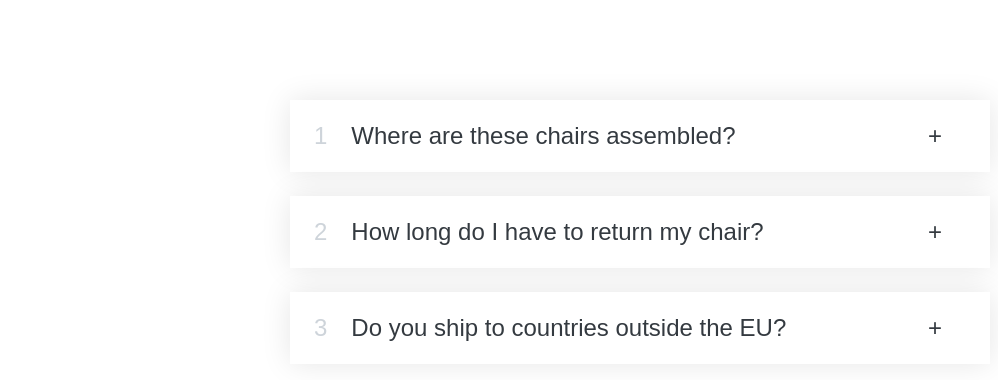
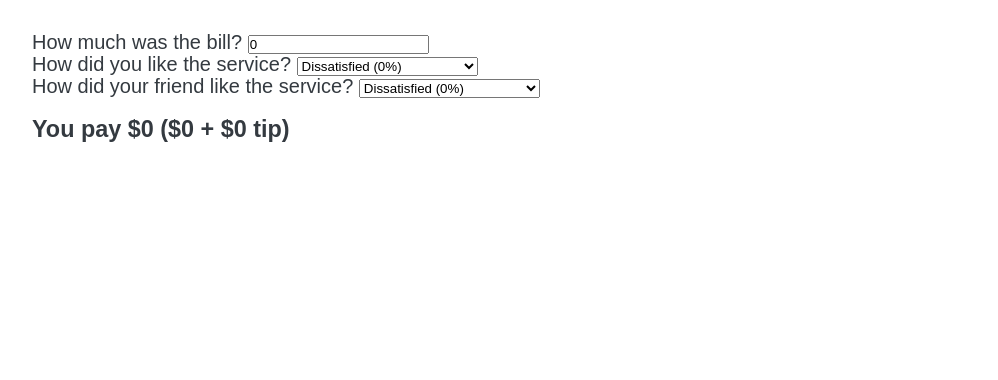
Before and after one commit to hebersolano/Small-react-projects, a React (Vite) app: page / in a window 1280 px wide. Shown: the top 380 px of the page, without its empty margins (0-998 px from the left). Built offline with nearby package versions, Linux system fonts and the light colour scheme.

Commit message:
Tip Calculator

```diff
--- a/src/Accordion/Accordion_v2.jsx
+++ b/src/Accordion/Accordion_v2.jsx
@@ -3,22 +3,33 @@ import "./Accordion_v2.css";
 import { useState } from "react";
 
 export default function Accordion() {
+  const [isOpen, setIsOpen] = useState(null);
+  function handleClick(i) {
+    if (i == isOpen) return setIsOpen(null);
+    setIsOpen(i);
+  }
+
   return (
     <div className="accordion">
       {data.map((faq, i) => {
-        return <AccordionItem key={i} number={i + 1} title={faq.title} text={faq.text} />;
+        return (
+          <AccordionItem
+            key={i}
+            number={i + 1}
+            title={faq.title}
+            text={faq.text}
+            isOpen={isOpen == i}
+            handleClick={handleClick}
+          />
+        );
       })}
     </div>
   );
 }
 
-function AccordionItem({ number, title, text }) {
-  const [isOpen, setIsOpen] = useState(false);
-  function handleClick() {
-    setIsOpen((bool) => !bool);
-  }
+function AccordionItem({ number, title, text, isOpen, handleClick }) {
   return (
-    <div className={isOpen ? "item open" : "item"} onClick={handleClick}>
+    <div className={isOpen ? "item open" : "item"} onClick={() => handleClick(number - 1)}>
       <p className="number">{number}</p>
       <p className="title">{title}</p>
       <p className="icon">{isOpen ? "-" : "+"}</p>
--- /dev/null
+++ b/src/TipCalculator/TipCalculator.css
@@ -0,0 +1,4 @@
+.tip-calculator {
+  margin: 2rem;
+  font-size: 20px;
+}
--- /dev/null
+++ b/src/TipCalculator/TipCalculator.jsx
@@ -0,0 +1,77 @@
+import { useState } from "react";
+import "./TipCalculator.css";
+
+const calcState = { bill: 0, selfSatisfaction: 0, friendSatisfaction: 0 };
+
+function TipCalculator() {
+  const [state, setState] = useState(calcState);
+
+  function onBill(e) {
+    setState((state) => ({ ...state, bill: +e.target.value }));
+  }
+
+  function onSatisfaction(e) {
+    setState((state) => ({ ...state, [e.target.name]: +e.target.value }));
+  }
+  console.log(state);
+  return (
+    <div className="tip-calculator">
+      <BillInput bill={state.bill} handleChange={onBill} />
+      <SatisfactionInput
+        question="How did you like the service?"
+        qnName={"selfSatisfaction"}
+        state={state}
+        handleChange={onSatisfaction}
+      />
+      <SatisfactionInput
+        question="How did your friend like the service?"
+        qnName={"friendSatisfaction"}
+        state={state}
+        handleChange={onSatisfaction}
+      />
+      <DisplayResult state={state} />
+    </div>
+  );
+}
+
+function BillInput({ bill, handleChange }) {
+  return (
+    <Question question={"How much was the bill?"}>
+      <input type="number" value={bill} onChange={handleChange} />
+    </Question>
+  );
+}
+
+function SatisfactionInput({ question, qnName, state, handleChange }) {
+  return (
+    <Question question={question}>
+      <select name={qnName} value={state[qnName]} onChange={handleChange}>
+        <option value="0">{"Dissatisfied (0%)"}</option>
+        <option value="0.05">{"It was OK (5%)"}</option>
+        <option value="0.1">{"It was good (10%)"}</option>
+        <option value="0.2">{"Absolutely amazing! (20%)"}</option>
+      </select>
+    </Question>
+  );
+}
+
+function DisplayResult({ state }) {
+  let tip = Math.trunc(state.bill * ((state.selfSatisfaction + state.friendSatisfaction) / 2));
+  let pay = state.bill + tip;
+  return (
+    <div className="result">
+      <br />
+      <h3>{`You pay $${pay} ($${state.bill} + $${tip} tip)`}</h3>
+    </div>
+  );
+}
+
+function Question({ question, children }) {
+  return (
+    <div className="question">
+      {question} {children}
+    </div>
+  );
+}
+
+export default TipCalculator;
--- a/src/main.jsx
+++ b/src/main.jsx
@@ -7,5 +7,6 @@ import DateCounter from "./DateCounter/DateCounter.jsx";
 import FlashCards from "./FlashCards/FlashCards.jsx";
 import DateCounter_v2 from "./DateCounter_v2/DateCounter_v2.jsx";
 import Accordion from "./Accordion/Accordion_v2.jsx";
+import TipCalculator from "./TipCalculator/TipCalculator.jsx";
 
-ReactDOM.createRoot(document.getElementById("root")).render(<Accordion />);
+ReactDOM.createRoot(document.getElementById("root")).render(<TipCalculator />);
```
